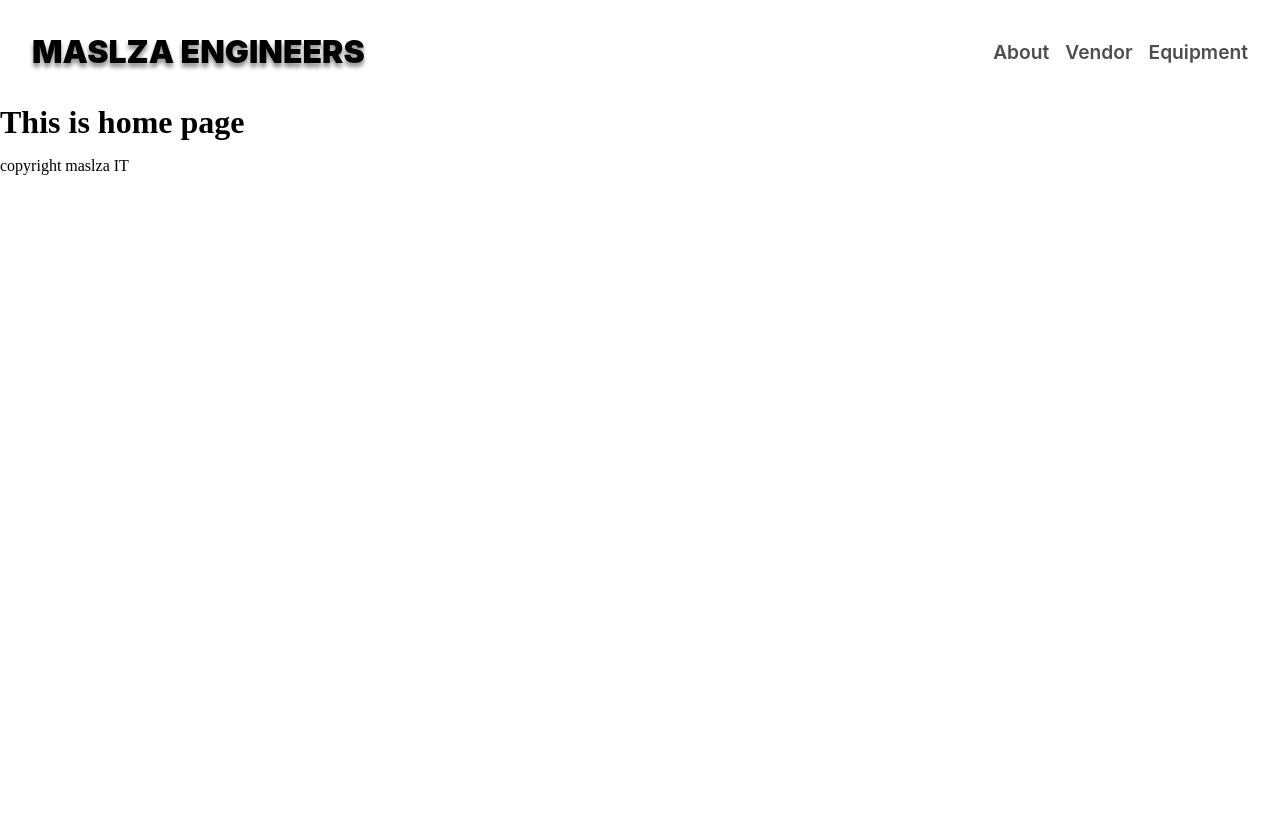
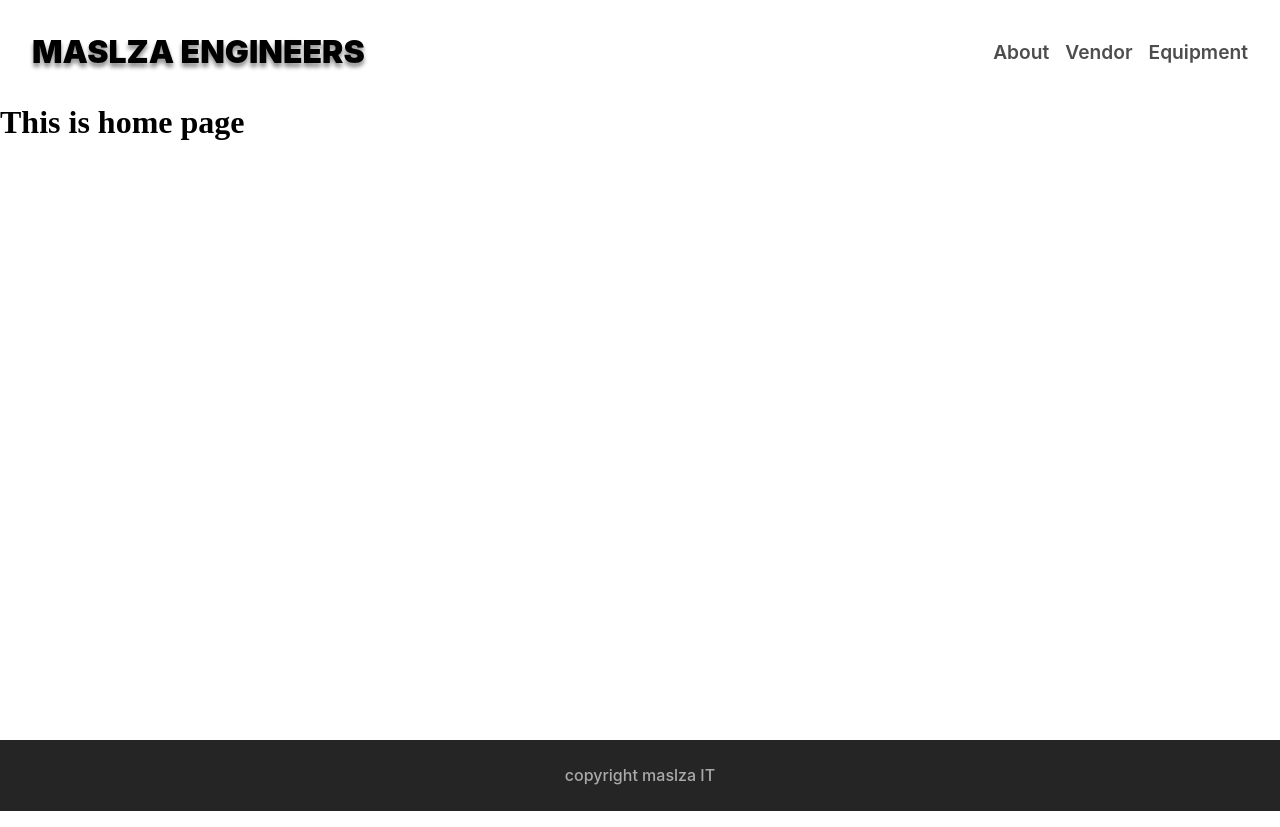
Before and after one commit to joshuaombasa/maslza-client, a React (Vite) app: page / in a window 1280 px wide. Before the commit the page ends 800 px from the top, so only its background shows below. Built offline with nearby package versions, Linux system fonts and the light colour scheme.

Commit message:
updated styling

```diff
--- a/src/App.css
+++ b/src/App.css
@@ -26,6 +26,10 @@ button,
 span,
 img {
   display: inline-block;
+}
+
+p {
+  line-height: 1.5;
 }
 
 header {
@@ -59,3 +63,19 @@ header {
   font-weight: 600;
   line-height: 22.923px;
 }
+
+.outlet--container {
+  min-height: 77.5vh;
+}
+
+.footer-text {
+  color: #AAA;
+  text-align: center;
+  font-family: Inter;
+  font-size: 1rem;
+  font-style: normal;
+  font-weight: 500;
+  line-height: 22.923px;
+  background: #252525;
+  padding: 1.5em;
+}
```
